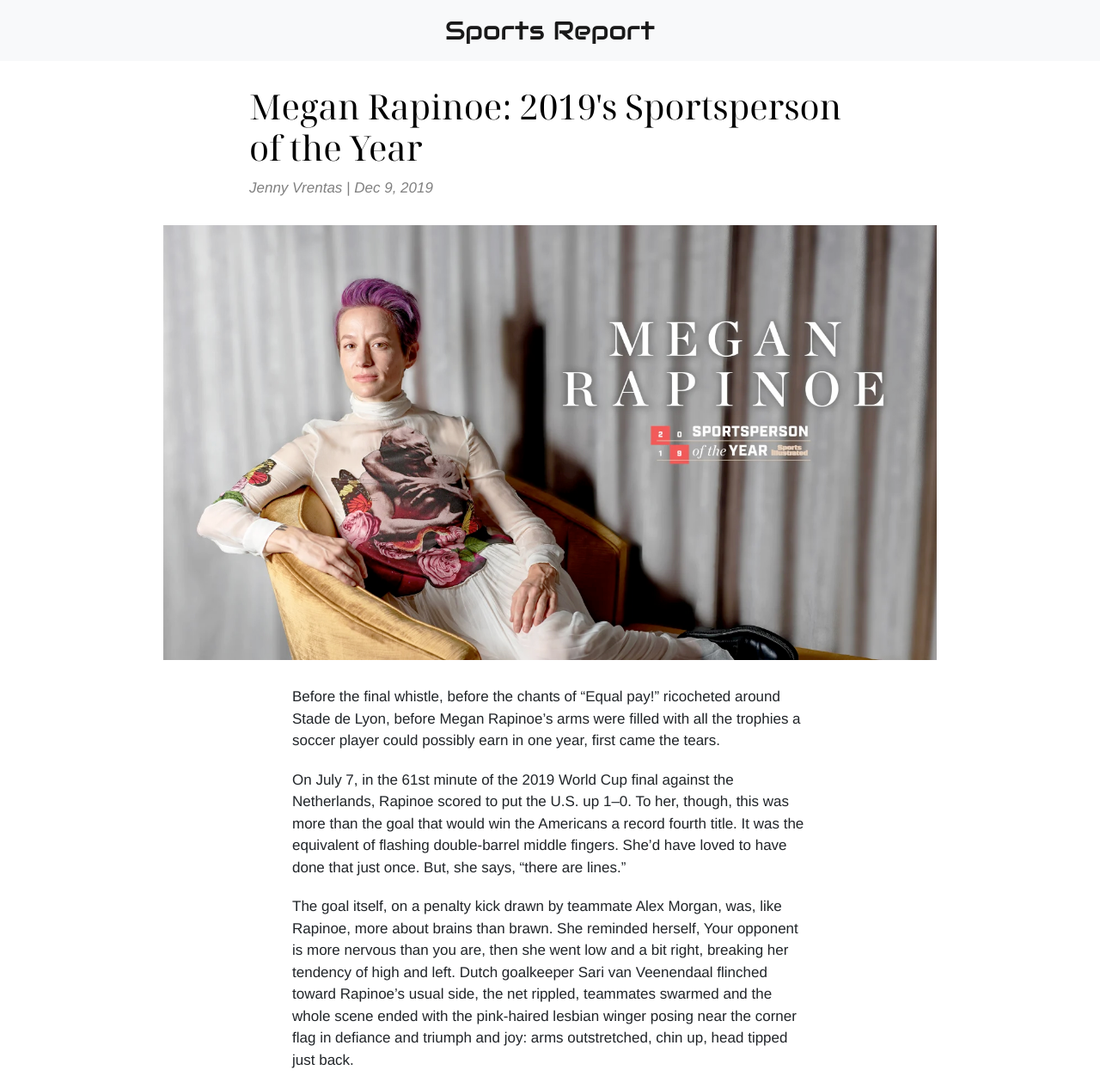
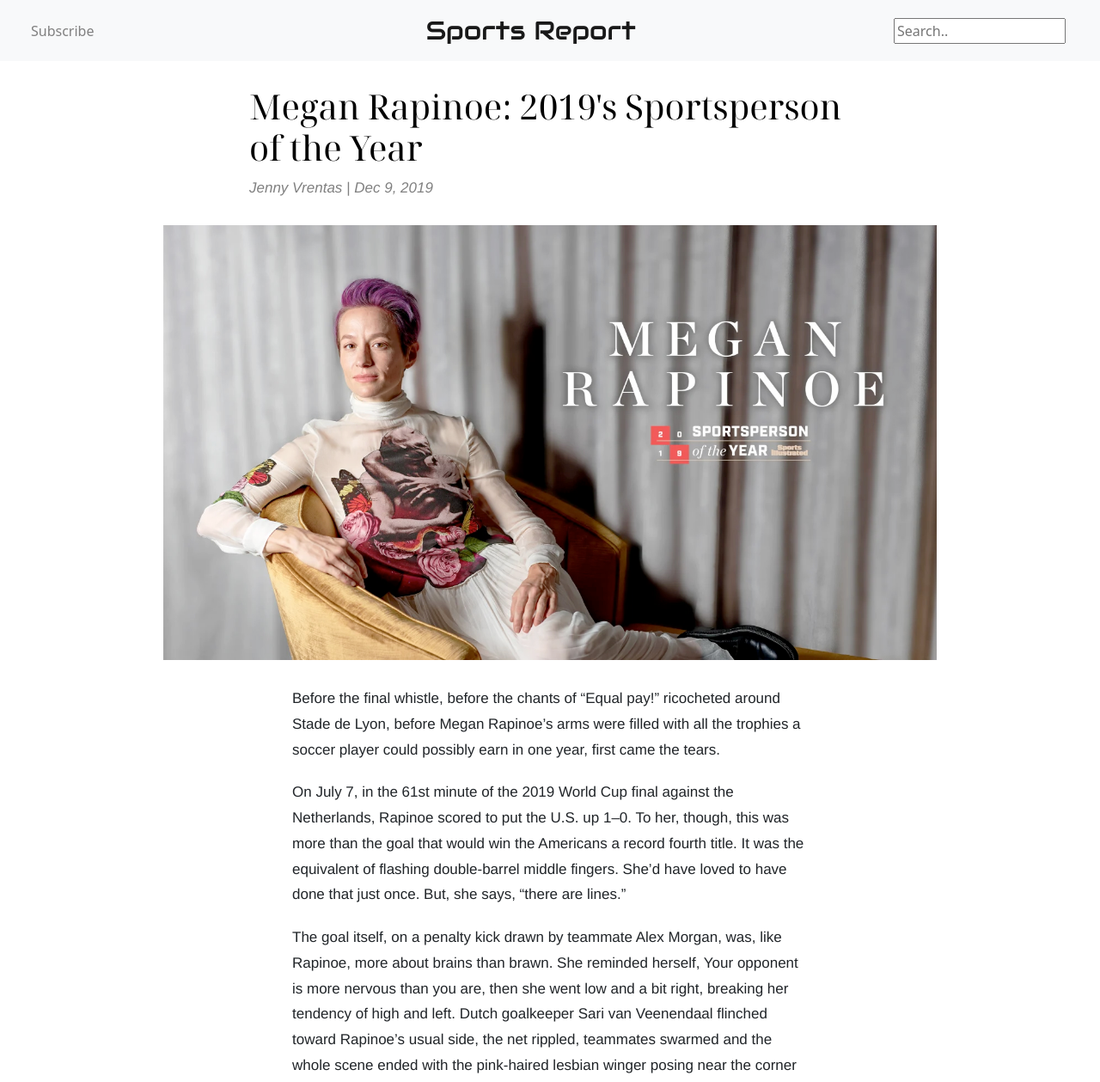
Before and after one commit to Frederikwolfe/Freddy-Wolfe-Jour352, a plain HTML site: page midterm/frederik-wolfe-midterm-pt2.html in a window 1280 px wide. Shown: the top 1259 px of the page at 86% size. Drawn offline with nearby package versions, Linux system fonts and the light colour scheme.

Commit message:
final touches of style

```diff
--- a/midterm/frederik-wolfe-midterm-pt2.html
+++ b/midterm/frederik-wolfe-midterm-pt2.html
@@ -18,8 +18,9 @@
   <body>
       <!-- header -->
       <nav class="navbar navbar-expand-md navbar-light fixed-top bg-light">
+        <a class="subscribe nav-link" href="#">Subscribe</a>
         <a class="navbar-brand" href="#">Sports Report</a>
-        <!-- <input class="pull-right"type="text" placeholder="Search..">  -->
+        <input type="text" placeholder="Search..">
       </nav>
     <div id="page-wrapper">
       <!-- headline -->
--- a/midterm/midterm-pt2-style.css
+++ b/midterm/midterm-pt2-style.css
@@ -10,6 +10,21 @@ html, body{
   margin: 0 auto;
 }
 
+input{
+  margin-right: 40px;
+  width: 200px;
+}
+
+.subscribe{
+  margin-left: 20px;
+  margin-right: 70px;
+  color: grey;
+}
+
+.subscribe:hover{
+  color: black;
+  text-decoration: underline;
+}
 
 #page-wrapper{
 
@@ -56,7 +71,7 @@ p{
   font-family: Helvetica, Arial, sans-serif;
   /* changed font size to 17 because 12 wwas too hard to read */
   font-size: 17px;
-  line-height: 150%;
+  line-height: 175%;
   margin: 0 auto;
   width: 600px;
   padding: 10px 0;
```
